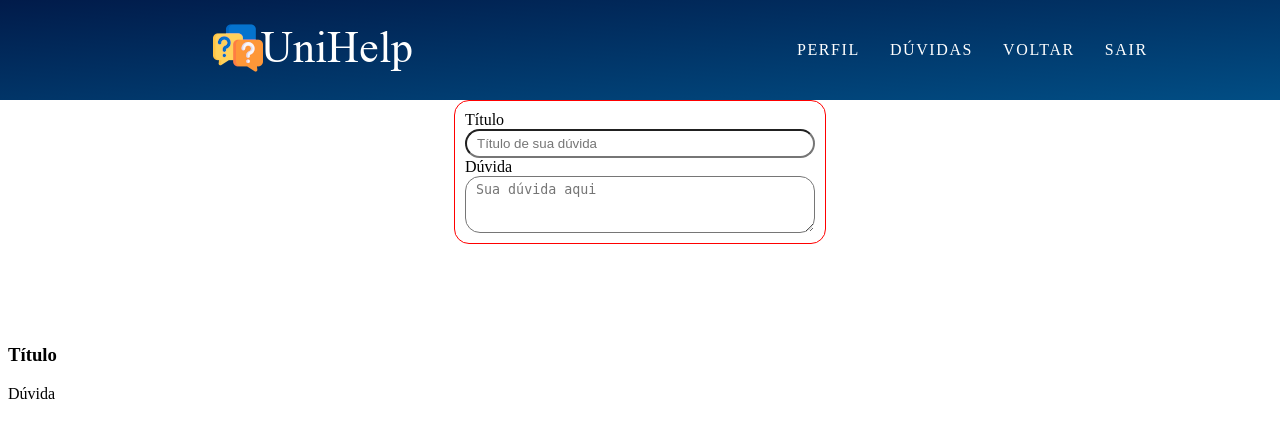
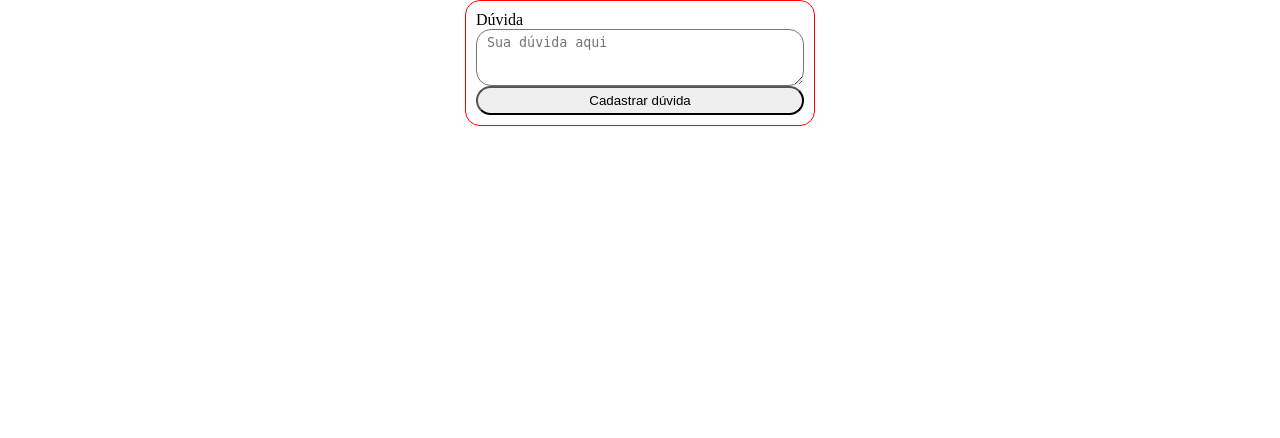
Before and after one commit to moisesaleixo/UniHelp, a PHP site: page /scripts/cad_duv.php in a window 1280 px wide; the page is wider, and only the part inside the window is pictured. Shown: the top 438 px of that part. Run offline with PHP 8.4, Linux system fonts and the light colour scheme; the visitor is signed in with stand-in values (Sample User, id 1).

Commit message:
cadastramento de questões

```diff
--- a/scripts/conexao.php
+++ b/conexao/conexao.php
@@ -3,7 +3,7 @@
     $hostname = "localhost";
     $usuario = "root";
     $senha = "root";
-    $bancodedados = "cadastro";
+    $bancodedados = "unihelp";
 
     $con = mysqli_connect($hostname, $usuario, $senha, $bancodedados);
 
--- a/css/cards.css
+++ b/css/cards.css
@@ -1,10 +1,16 @@
+*{
+    padding: 0;
+    margin: 0;
+    box-sizing: border-box;
+}
+
 /* Card de cadastro de dúvidas */
 .card_container{
     width: 350px;
     padding: 10px;
     border: 1px solid red;
     border-radius: 15px;
-    margin: 100px auto;
+    margin: 0px auto;
 }
 
 .card_form{
@@ -21,70 +27,3 @@
     padding: 5px 10px;
     border-radius: 15px;
 }
-
-/*
-
-body{
-    background-color: #f6f9ff;
-    height: 100%;
-    width: 100%;
-
-    display: flex;
-    justify-content: center;
-
-    color: #434343;
-}
-
-main.cards{
-    display: flex;
-    padding: 32px;
-}
-
-main.cards section.card{
-    display: flex;
-    flex-direction: column;
-    align-items: center;
-    text-align: center;
-    background: white;
-    padding: 1rem 1.5rem;
-    border-radius: 8px;
-    max-width: 256px;
-    margin-left: 32px;
-}
-
-main.cards section.card .icon{
-    width: 64px;
-    height: 64px;
-}
-
-main.cards section.card h3{
-    margin: 16px 0;
-    font-size: 100%;
-}
-
-main.cards section.card span{
-    font-weight: 300;
-    max-width: 240px;
-    font-size: 80%;
-    margin-bottom: 16px;
-}
-
-main.cards section.card button{
-    padding: 0.5rem 1rem;
-    text-transform: uppercase;
-    border-radius: 32px;
-    border: 0;
-    cursor: pointer;
-    font-size: 80%;
-    font-weight: 500;
-    color: white;
-}
-
-main.cards section.card.contact button{
-    background: linear-gradient(to right, #9f66ff, #dfcbff);
-}
-
-main.cards section.card.contact{
-    box-shadow: 20px 20px 50px -30px #dbc4ff;
-}
-*/
--- a/css/perfil.css
+++ b/css/perfil.css
@@ -0,0 +1,3 @@
+.perfil{
+    margin-top: 90px;
+}
--- a/css/quest.css
+++ b/css/quest.css
@@ -1,12 +1,19 @@
+*{
+    padding: 0;
+    margin: 0;
+    box-sizing: border-box;
+}
+
 /* Cabeçalho */
 header{
-    position: absolute;
     top: 0;
     left: 0;
-    width: 100%;
+
+    width: 100vw;
     height: 80px;
     background: linear-gradient(to bottom right, #011B4A 0%, #014F86 100%);
     padding: 10px 40px;
+
     display: flex;
     justify-content: space-around;
     align-items: center;
--- a/scripts/cad_duv.php
+++ b/scripts/cad_duv.php
@@ -15,40 +15,13 @@
 </head>
 <body>
 
-        <header>
-            <div class="logo">
-                <a href="question.php"><img src="../pictures/logo2.png" alt=""></a>
-            </div>
-            <div class="hamburger_menu">
-                <nav class="sidebar_menu">
-                    <ul>
-                        <li class="link"><a class="dados" href="perfil.php">Perfil</a></li>
-                        <li class="link"><a class="dados" href="cad_duv.php">Dúvidas</a></li>
-                        <li class="link"><a class="dados" href="question.php">Voltar</a></li>
-                        <li class="link"><a class="dados" href="logout.php">Sair</a></li>
-                    </ul>
-                </nav>
-            </div>
-        </header>
-
         <section class="card_container">
-            <form action="" method="get" class="card_form">
-                <label for="">Título</label>
-                <input type="text" name="titulo" placeholder="Título de sua dúvida">
+            <form action="../cadastros/cadastra_duvida.php" method="get" class="card_form">
                 <label for="">Dúvida</label>
                 <textarea name="duvida" id="" cols="30" rows="3" placeholder="Sua dúvida aqui"></textarea>
+                <input type="submit" value="Cadastrar dúvida">
             </form>
         </section>
 
-        <section class="card_feitas">
-            <div class="card_titulo">
-                <h3>Título</h3>
-            </div>
-            <div class="card_duvida">
-                <p>Dúvida</p>
-            </div>
-        </section>
-
-
 </body>
 </html>
--- a/scripts/valida_acesso.php
+++ b/scripts/valida_acesso.php
@@ -1,9 +1,9 @@
 <?php
-/*
+
     session_start();
 
     if (!isset($_SESSION['autenticado']) || $_SESSION['autenticado'] != 'SIM') {
         header('Location: ../index.php?login=erro2');
     }
-    */
+
 ?>
--- a/scripts/valida_cadastro.php
+++ b/scripts/valida_cadastro.php
@@ -1,5 +1,5 @@
 <?php
-    include('conexao.php');
+    include('../conexao/conexao.php');
 
     $nome = $_POST['nome'];
     $sobrenome = $_POST['sobrenome'];
```
Also changed, not shown: cadastros/cadastra_duvida.php (added, +21 -0 lines), scripts/cards.php (renamed from scripts/cards.html, +1 -7 lines), scripts/perfil.php (+6 -19 lines), scripts/question.php (+3 -5 lines), scripts/valida_login.php (+4 -6 lines).
